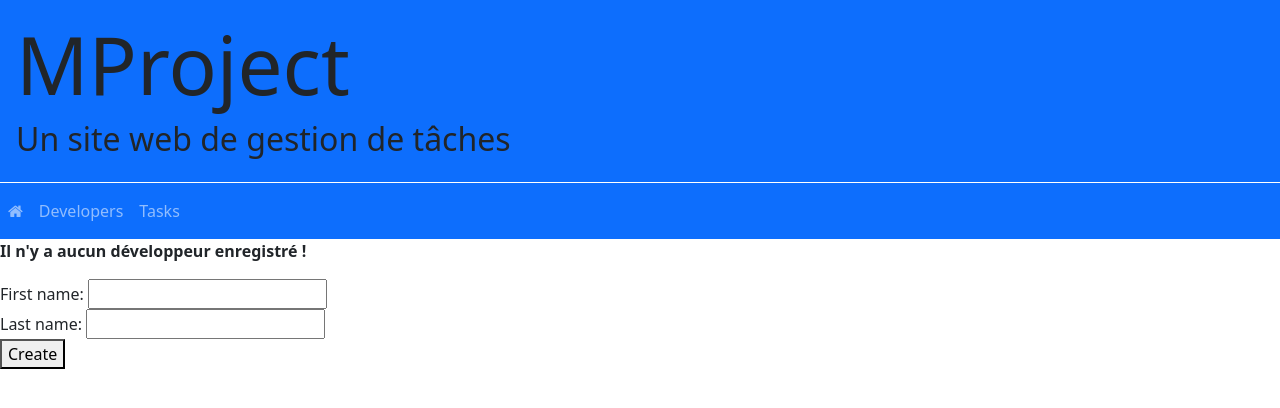
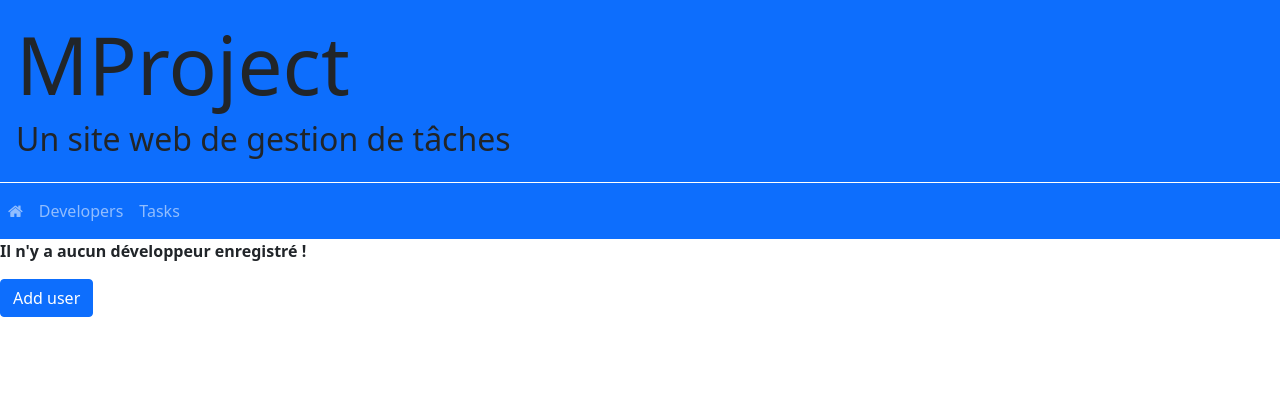
Before and after one commit to youssefrajoul/task-manager, a Django app: page /developer/ in a window 1280 px wide. Shown: the top 408 px of the page. Run offline with Django 5.2, Linux system fonts and the light colour scheme; data that the repository does not hold is empty; some libraries are stand-ins or nearby versions.

Commit message:
Improve Form UX & UI

```diff
--- a/developer/urls.py
+++ b/developer/urls.py
@@ -1,10 +1,11 @@
 from django.urls import path
 
 from . import views
+from .views import DevDetailView, IndexView
 
 app_name = 'developer'
 urlpatterns = [
-    path('', views.index, name='index'),
-    path('<int:developer_id>/', views.detail, name='detail'),
+    path('', IndexView.as_view(), name='index'),
+    path('<int:pk>/', DevDetailView.as_view(), name='detail'),
     path('create/', views.create, name='create'),
 ]
--- a/developer/views.py
+++ b/developer/views.py
@@ -3,20 +3,23 @@ from .models import Developer
 from django.http import HttpResponseRedirect
 from django.urls import reverse
 from .forms import DeveloperForm
+from django.views.generic import DetailView, ListView
 
 
-def index(request):
-    context = {
-        'developers': Developer.objects.all(),
-        'form': DeveloperForm,
-    }
+class IndexView(ListView):
+    model = Developer
+    template_name = "developer/index.html"
+    context_object_name = 'developers'
 
-    return render(request, 'developer/index.html', context)
+    def get_context_data(self, **kwargs):
+        context = super(IndexView, self).get_context_data(**kwargs)
+        context['form'] = DeveloperForm
+        return context
 
 
-def detail(request, developer_id):
-    developer = get_object_or_404(Developer, pk=developer_id)
-    return render(request, 'developer/detail.html', {'developer': developer})
+class DevDetailView(DetailView):
+    model = Developer
+    template_name = 'developer/detail.html'
 
 
 def create(request):
--- /dev/null
+++ b/templates/developer/_create_dev_modal.html
@@ -0,0 +1,26 @@
+{% load crispy_forms_filters %}
+{% load crispy_forms_tags %}
+<!-- Ajout d'un bouton pour faire apparaître la boîte de dialogue -->
+<button type="button" class="btn btn-primary" data-bs-toggle="modal" data-bs-target="#add-dev-modal">
+    Add user
+</button>
+<!-- Ajout du modal contenant le formulaire -->
+<div class="modal fade " id="add-dev-modal">
+    <div class="modal-dialog">
+        <div class="modal-content">
+            <div class="modal-header">
+                <h4 class="modal-title">New developer</h4>
+                <button type="button" class="btn-close" data-bs-dismiss="modal"></button>
+            </div>
+            <div class="modal-body">
+                <form action="{% url 'developer:create' %}" method="post">
+                    {% csrf_token %}
+                    {{ form|crispy }}
+                    <div>
+                        <button class="btn btn-primary" type="submit">Créer</button>
+                    </div>
+                </form>
+            </div>
+        </div>
+    </div>
+</div>
--- a/templates/developer/index.html
+++ b/templates/developer/index.html
@@ -13,14 +13,5 @@
     {% else %}
         <p><strong>Il n'y a aucun développeur enregistré !</strong></p>
     {% endif %}
-    <form action="{% url 'developer:create' %}" method="post">
-        {% csrf_token %}
-
-{#        <label for="first_name">First name</label>#}
-{#        <input type="text" name="first_name" required>#}
-{#        <label for="last_name">Last name</label>#}
-{#        <input type="text" name="last_name" required>#}
-        {{ form }}
-        <button type="submit">Create</button>
-    </form>
+    {% include 'developer/_create_dev_modal.html' %}
 {% endblock content %}
```
Also changed, not shown: mproject/settings.py (+9 -1 lines).
